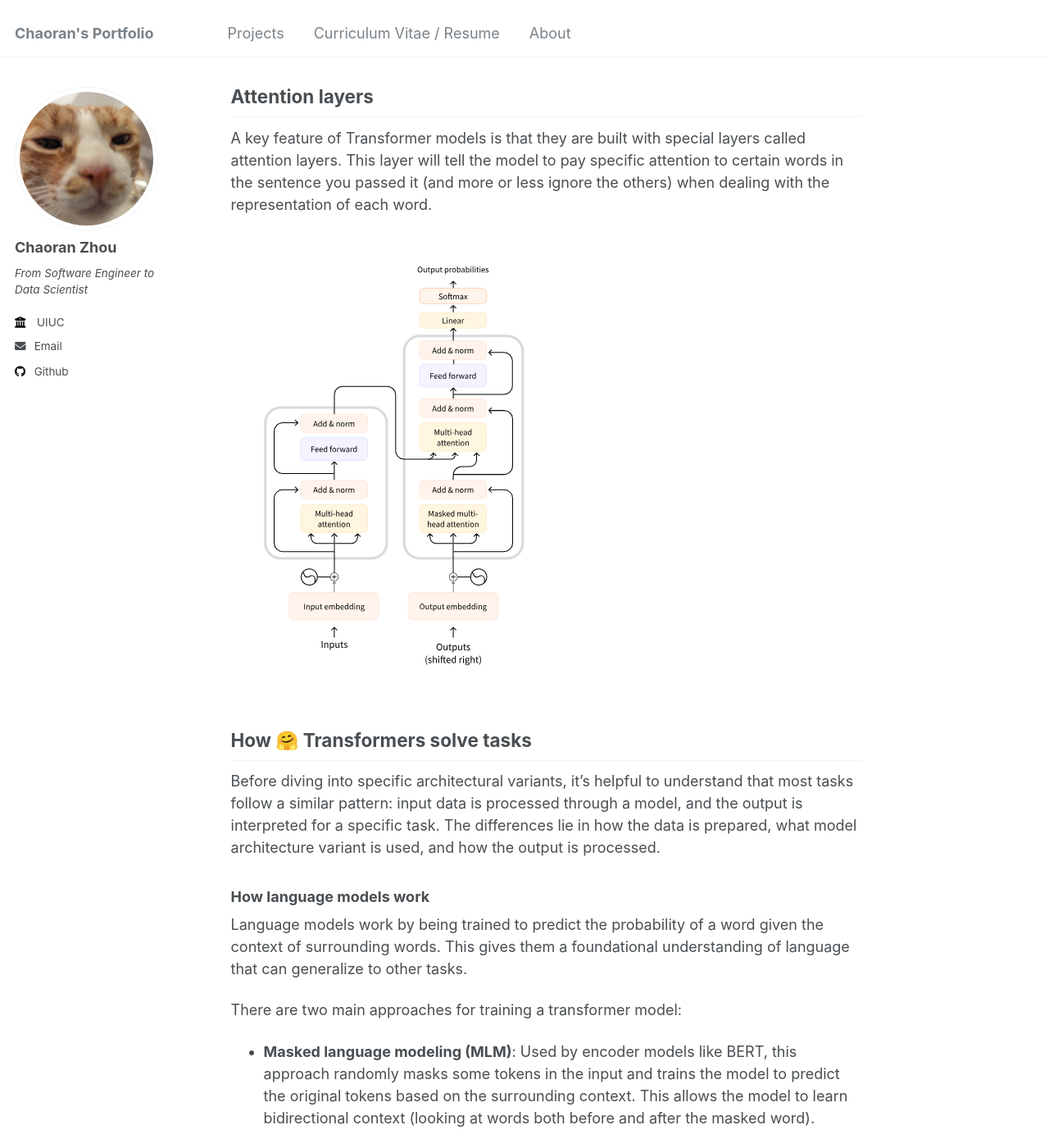
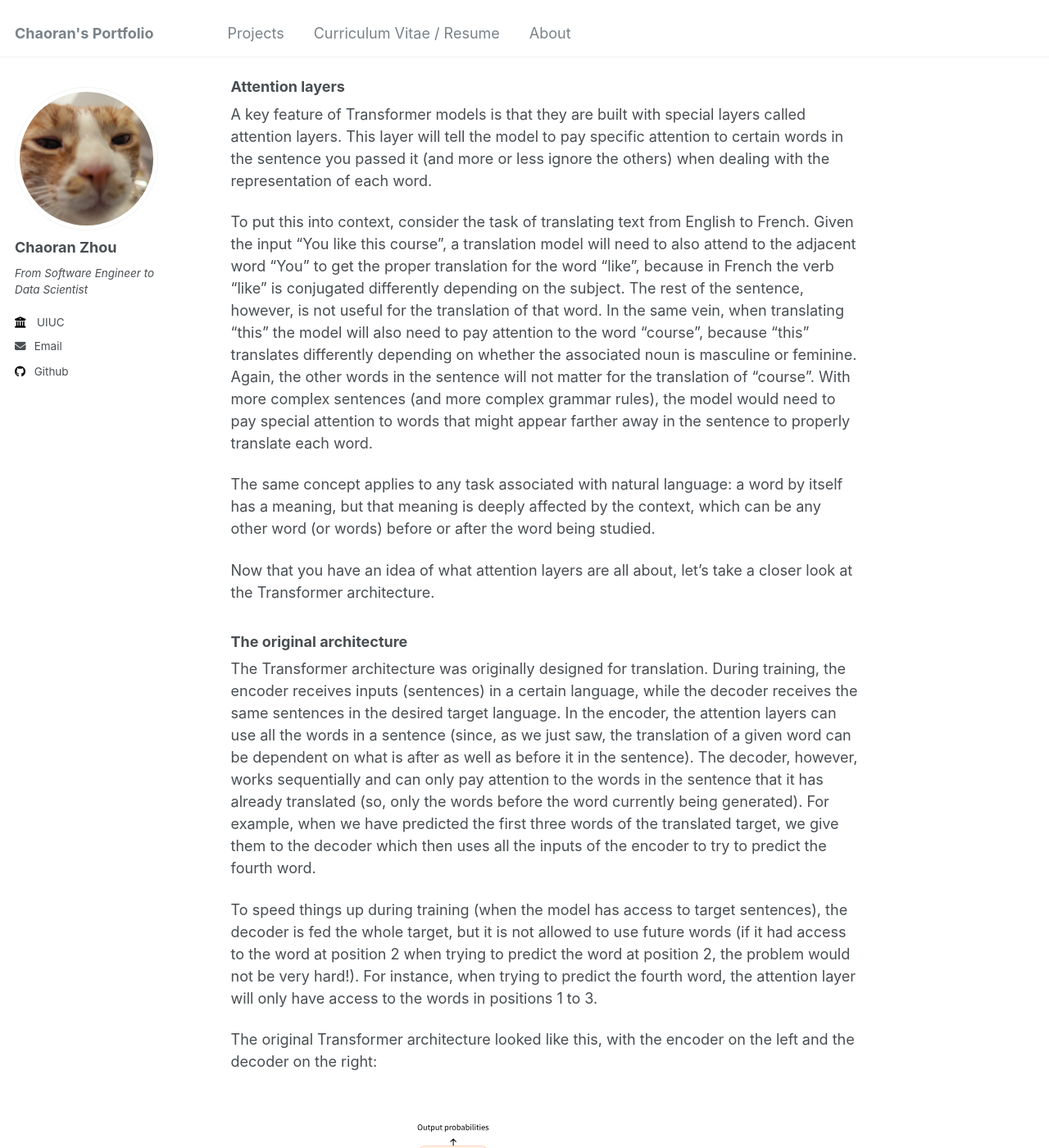
Before and after one commit to ranranrunforit/ranranrunforit.github.io, a Jekyll site: the page built from _projects/project-15.md, in a window 1280 px wide and 1400 px high, scrolled down 14625 px. Shown: the whole window at 82% size. Built offline with Jekyll 4.4.1, drawn with Linux system fonts in a browser that asks for light colours; some of the changed text lies outside the part shown.

Commit message:
Update project-15.md

```diff
--- a/_projects/project-15.md
+++ b/_projects/project-15.md
@@ -421,11 +421,36 @@ Each of these parts can be used independently, depending on the task:
 - **Encoder-decoder models** or **sequence-to-sequence models**: Good for generative tasks that require an input, such as translation or summarization.
 
 
-## Attention layers
+### Attention layers
 
 A key feature of Transformer models is that they are built with special layers called attention layers. This layer will tell the model to pay specific attention to certain words in the sentence you passed it (and more or less ignore the others) when dealing with the representation of each word.
 
+To put this into context, consider the task of translating text from English to French. Given the input “You like this course”, a translation model will need to also attend to the adjacent word “You” to get the proper translation for the word “like”, because in French the verb “like” is conjugated differently depending on the subject. The rest of the sentence, however, is not useful for the translation of that word. In the same vein, when translating “this” the model will also need to pay attention to the word “course”, because “this” translates differently depending on whether the associated noun is masculine or feminine. Again, the other words in the sentence will not matter for the translation of “course”. With more complex sentences (and more complex grammar rules), the model would need to pay special attention to words that might appear farther away in the sentence to properly translate each word.
+
+The same concept applies to any task associated with natural language: a word by itself has a meaning, but that meaning is deeply affected by the context, which can be any other word (or words) before or after the word being studied.
+
+Now that you have an idea of what attention layers are all about, let’s take a closer look at the Transformer architecture.
+
+### The original architecture
+The Transformer architecture was originally designed for translation. During training, the encoder receives inputs (sentences) in a certain language, while the decoder receives the same sentences in the desired target language. In the encoder, the attention layers can use all the words in a sentence (since, as we just saw, the translation of a given word can be dependent on what is after as well as before it in the sentence). The decoder, however, works sequentially and can only pay attention to the words in the sentence that it has already translated (so, only the words before the word currently being generated). For example, when we have predicted the first three words of the translated target, we give them to the decoder which then uses all the inputs of the encoder to try to predict the fourth word.
+
+To speed things up during training (when the model has access to target sentences), the decoder is fed the whole target, but it is not allowed to use future words (if it had access to the word at position 2 when trying to predict the word at position 2, the problem would not be very hard!). For instance, when trying to predict the fourth word, the attention layer will only have access to the words in positions 1 to 3.
+
+The original Transformer architecture looked like this, with the encoder on the left and the decoder on the right:
+
  ![attention_layer](/images/attention_layer.png)
+
+Note that the first attention layer in a decoder block pays attention to all (past) inputs to the decoder, but the second attention layer uses the output of the encoder. It can thus access the whole input sentence to best predict the current word. This is very useful as different languages can have grammatical rules that put the words in different orders, or some context provided later in the sentence may be helpful to determine the best translation of a given word.
+
+The attention mask can also be used in the encoder/decoder to prevent the model from paying attention to some special words — for instance, the special padding word used to make all the inputs the same length when batching together sentences.
+
+### Architectures vs. checkpoints
+As we dive into Transformer models in this course, you’ll see mentions of *architectures* and *checkpoints* as well as models. These terms all have slightly different meanings:
+
+- **Architecture**: This is the skeleton of the model — the definition of each layer and each operation that happens within the model.
+- **Checkpoints**: These are the weights that will be loaded in a given architecture.
+- **Model**: This is an umbrella term that isn’t as precise as “architecture” or “checkpoint”: it can mean both. This course will specify architecture or checkpoint when it matters to reduce ambiguity.
+For example, BERT is an architecture while `bert-base-cased`, a set of weights trained by the Google team for the first release of BERT, is a checkpoint. However, one can say “the BERT model” and “the `bert-base-cased` model.”
 
 
 ## How 🤗 Transformers solve tasks
```
Also changed, not shown: other parts of _projects/project-15.md (+1 -1 lines).
